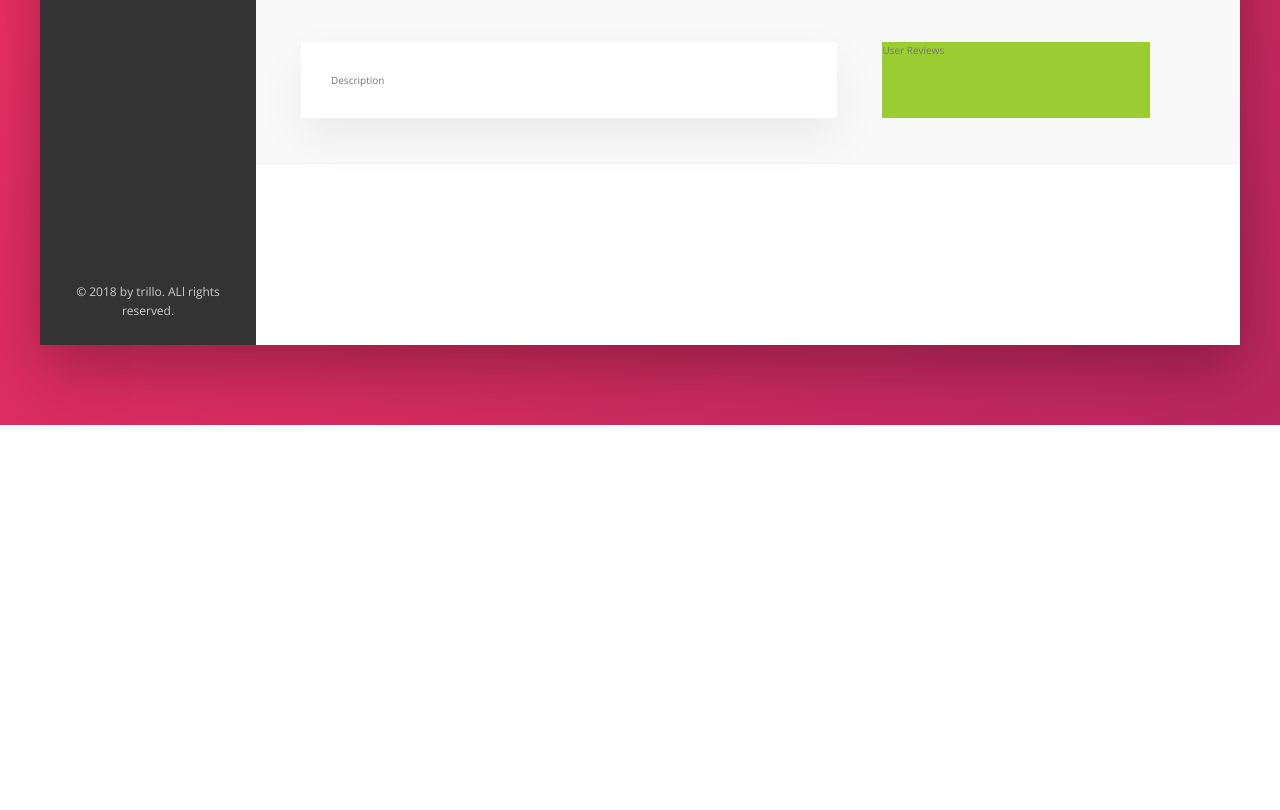
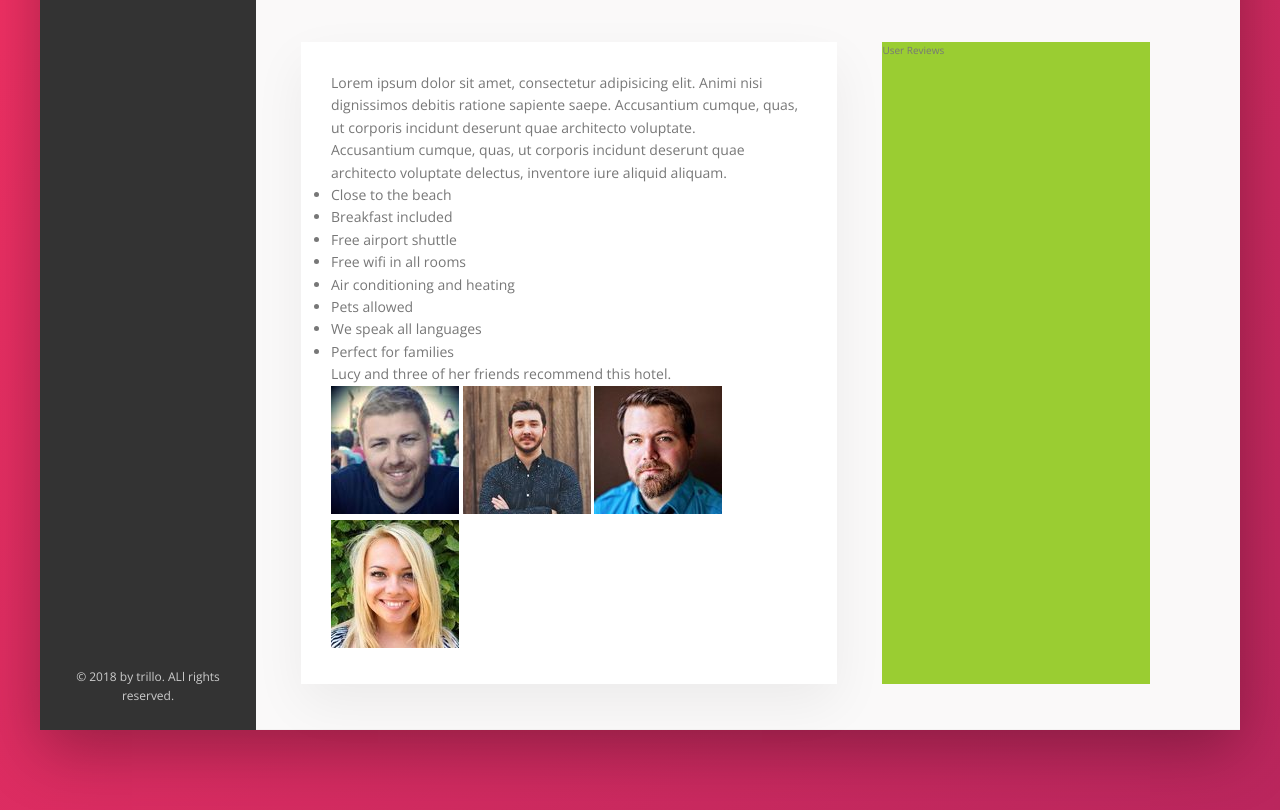
Before and after one commit to johsire/travller-advanced-css-flexbox, a website: page index.html in a window 1280 px wide. Shown: the part 605-1415 px from the top of the page. Before the commit the page ends 1030 px from the top, so only its background shows below. Drawn offline with nearby package versions, Linux system fonts and the light colour scheme.

Commit message:
Description Section Pt.1 Final

```diff
--- a/index.html
+++ b/index.html
@@ -162,8 +162,36 @@
 
                 <div class="detail">
                     <div class="description">
-                        Description
-                    </div>
+                        <p class="paragraph">
+
+                                Lorem ipsum dolor sit amet, consectetur adipisicing elit. Animi nisi dignissimos debitis ratione sapiente saepe. Accusantium cumque, quas, ut corporis incidunt deserunt quae architecto voluptate.
+                        </p>
+                        <p class="paragraph">
+                                Accusantium cumque, quas, ut corporis incidunt deserunt quae architecto voluptate delectus, inventore iure aliquid aliquam.
+                        </p>
+                        <ul class="list">
+                            <li class="list__item">Close to the beach</li>
+                            <li class="list__item">Breakfast included</li>
+                            <li class="list__item">Free airport shuttle</li>
+                            <li class="list__item">Free wifi in all rooms</li>
+                            <li class="list__item">Air conditioning and heating</li>
+                            <li class="list__item">Pets allowed</li>
+                            <li class="list__item">We speak all languages</li>
+                            <li class="list__item">Perfect for families</li>
+                        </ul>
+                        <div class="recommend">
+                            <p class="recommend__count">
+                                Lucy and three of her friends recommend this hotel.
+                            </p>
+                            <div class="recommend__friends">
+                                <img src="img/user-3.jpg" alt="Friend 1" class="recommend__photo">
+                                <img src="img/user-4.jpg" alt="Friend 2" class="recommend__photo">
+                                <img src="img/user-5.jpg" alt="Friend 3" class="recommend__photo">
+                                <img src="img/user-6.jpg" alt="Friend 4" class="recommend__photo">
+
+                            </div>
+                        </div>
+                        </div>
 
                     <div class="user-reviews">
                         User Reviews
--- a/sass/_layout.scss
+++ b/sass/_layout.scss
@@ -1,3 +1,4 @@
+
 .container {
   max-width: 120rem;
   margin: 8rem auto;
@@ -35,10 +36,6 @@
 .hotel-view {
   background-color: #fff;
 
-  // Testing Purposes
-  // background-color: purple;
-  height: 80rem;
-
   // (1) Means the Element should grown and occupy all available empty space around it
   flex: 1;
 }
@@ -51,6 +48,7 @@
 }
 
 .description {
+  font-size: 1.4rem;
   background-color: #fff;
   box-shadow: var(--shadow-light);
   padding: 3rem;
```
Also changed, not shown: css/style.css.
